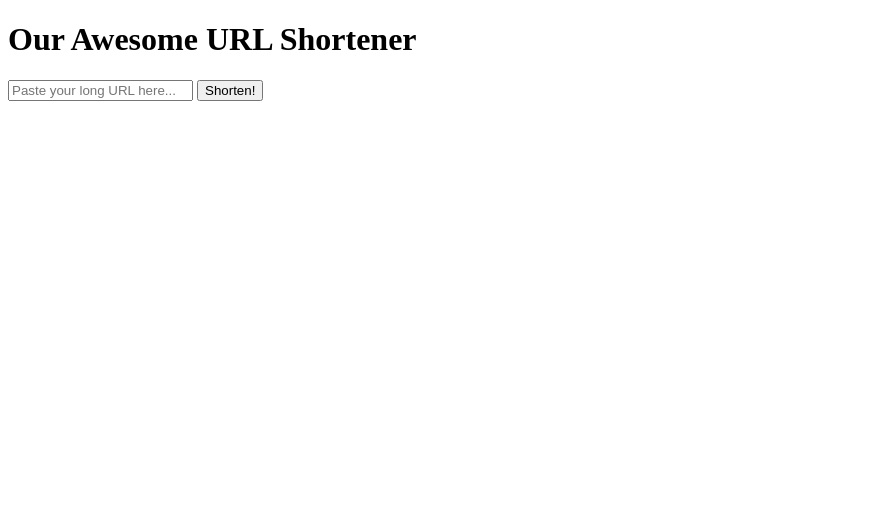
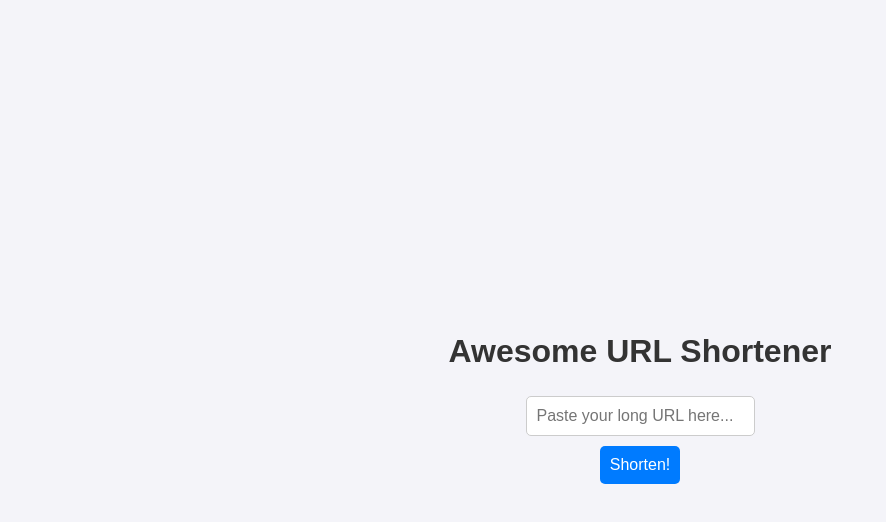
Before and after one commit to gauravvww/url-shortener, a plain HTML site: page index.html in a window 1280 px wide. Shown: the whole page, without its empty margins (0-886 px from the left). Drawn offline with Linux system fonts and the light colour scheme.

Commit message:
css file

```diff
--- a/index.html
+++ b/index.html
@@ -4,10 +4,12 @@
     <meta charset="UTF-8">
     <meta name="viewport" content="width=device-width, initial-scale=1.0">
     <title>URL Shortener</title>
+
+    <link rel="stylesheet" href="styles.css">
 </head>
 <body>
 
-    <h1>Our Awesome URL Shortener</h1>
+    <h1>Awesome URL Shortener</h1>
 
     <input type="text" id="longUrlInput" placeholder="Paste your long URL here...">
 
--- /dev/null
+++ b/styles.css
@@ -0,0 +1,33 @@
+body {
+    font-family: sans-serif;
+    background-color: #f4f4f9;
+    display: flex;
+    flex-direction: column;
+    align-items: center;
+    justify-content: center;
+    height: 100vh;
+    margin: 0;
+}
+
+h1 {
+    color: #333;
+}
+
+input, button {
+    font-size: 1rem;
+    padding: 10px;
+    border: 1px solid #ccc;
+    border-radius: 5px;
+    margin: 5px;
+}
+
+button {
+    background-color: #007bff;
+    color: white;
+    cursor: pointer;
+    border: none;
+}
+
+button:hover {
+    background-color: #0056b3;
+}
```
